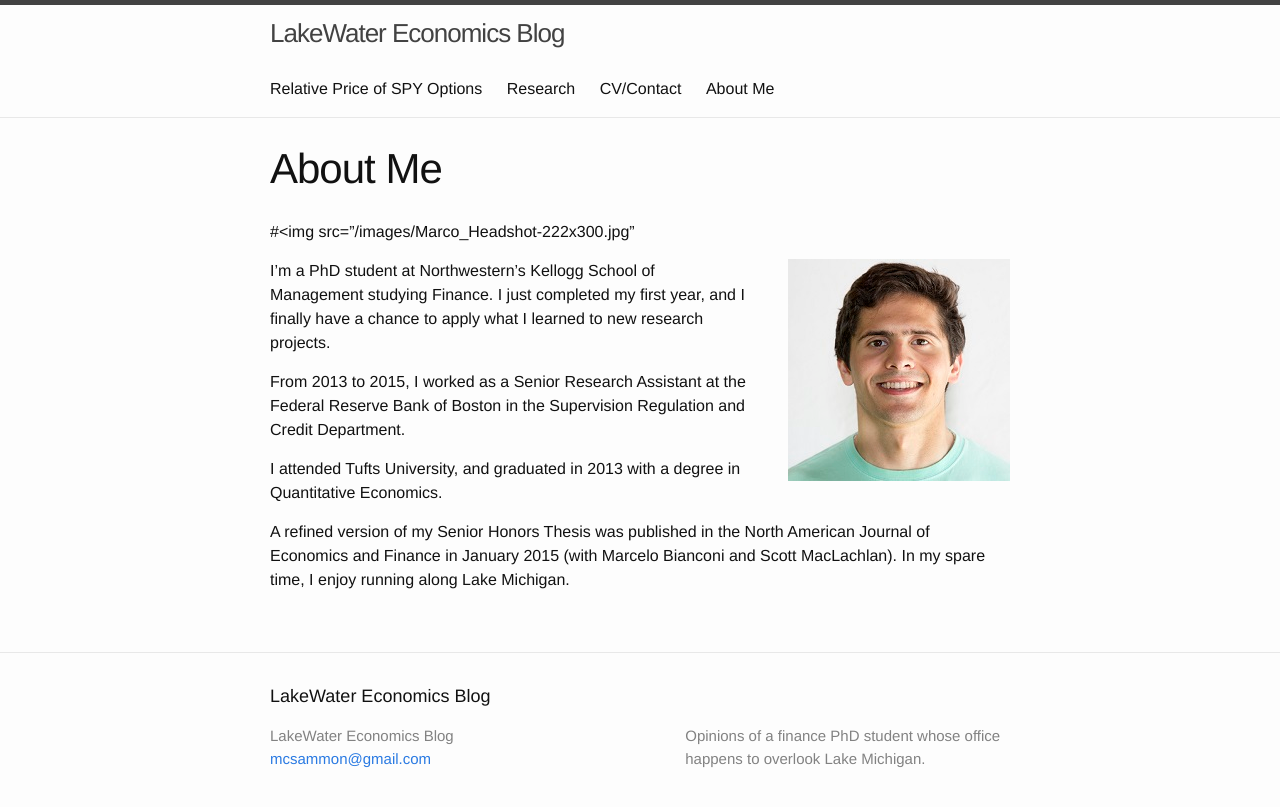
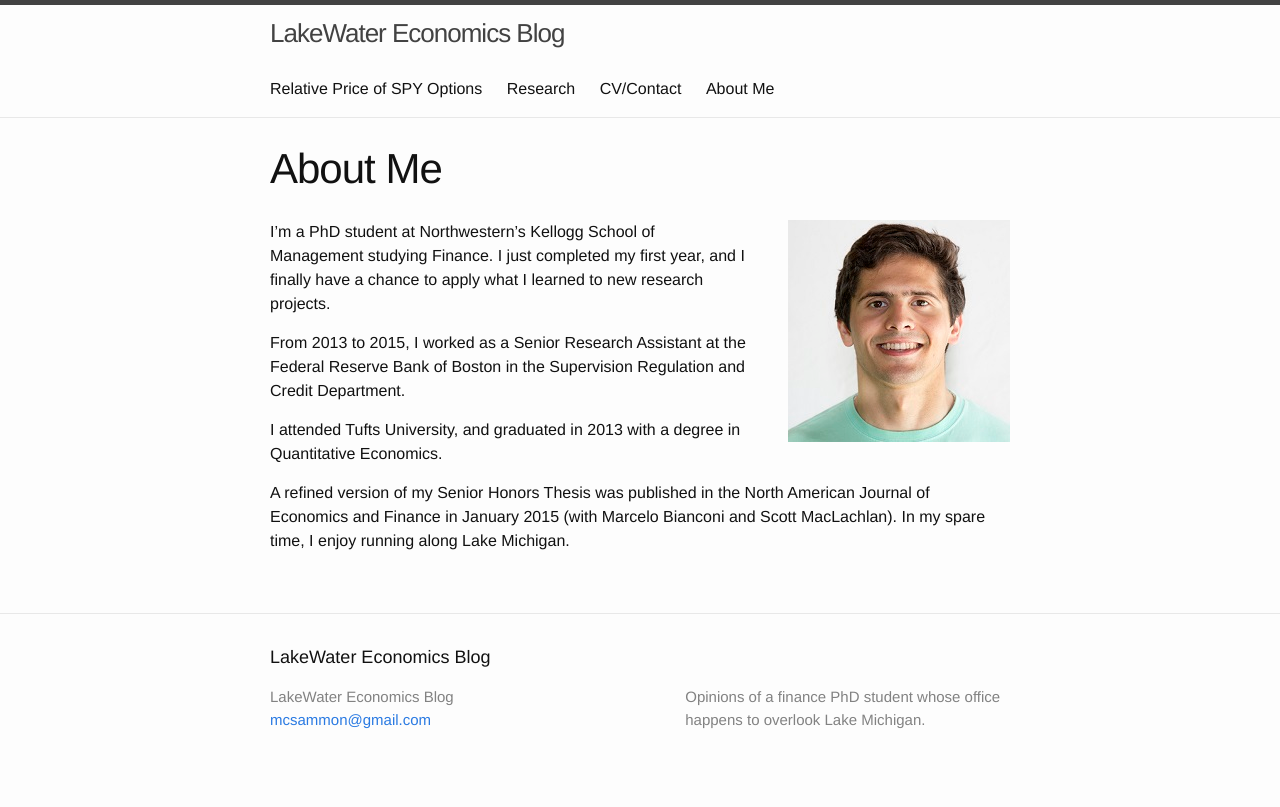
Before and after one commit to mcsammon/mcsammon.github.io, a Jekyll site: the page built from about-me.md, in a window 1280 px wide. Shown: the top 807 px of the page. Built offline with Jekyll 4.4.1, drawn with Linux system fonts in a browser that asks for light colours.

Commit message:
About Me Fix

```diff
--- a/about-me.md
+++ b/about-me.md
@@ -4,8 +4,6 @@ title: About Me
 permalink: /about-me/
 order: 4
 ---
-
-#<img src="/images/Marco_Headshot-222x300.jpg"
 
 <img src="/images/MC original.jpg"
 style="float:right;margin-left:40px">
```
